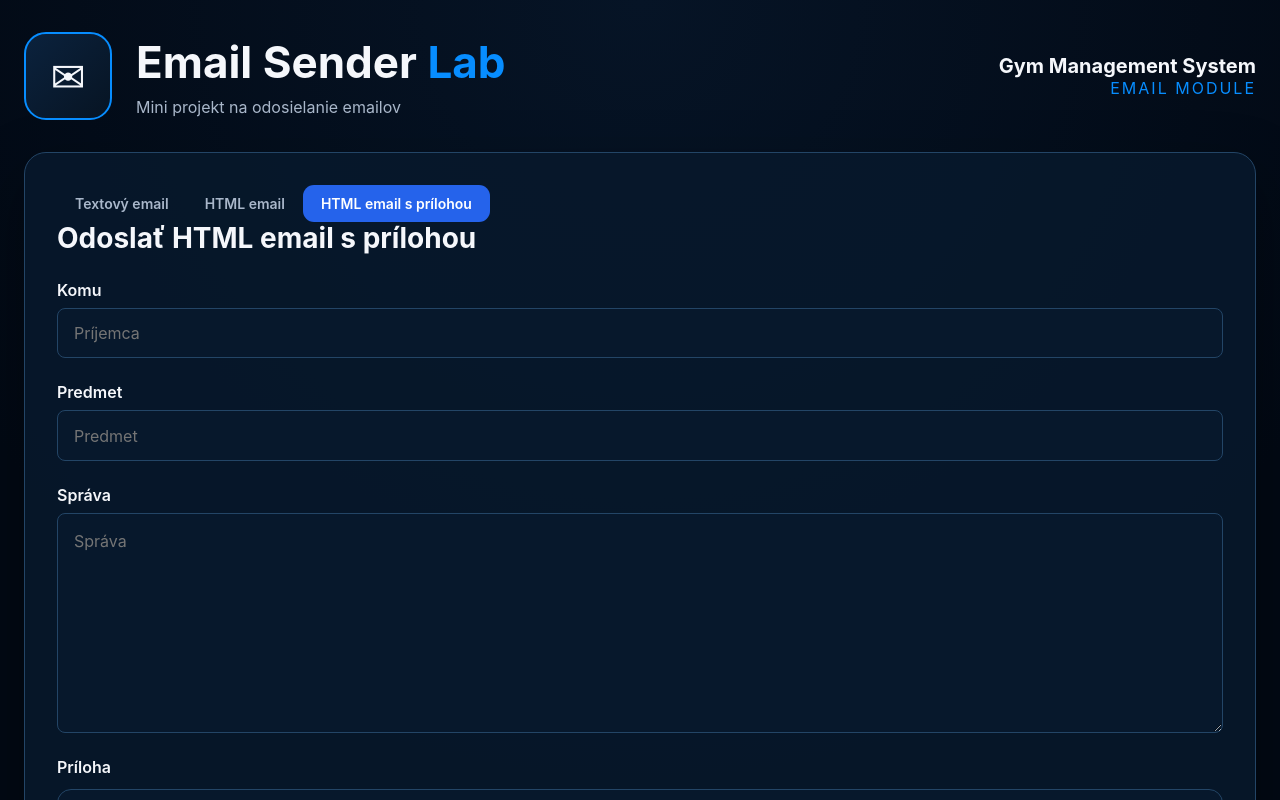
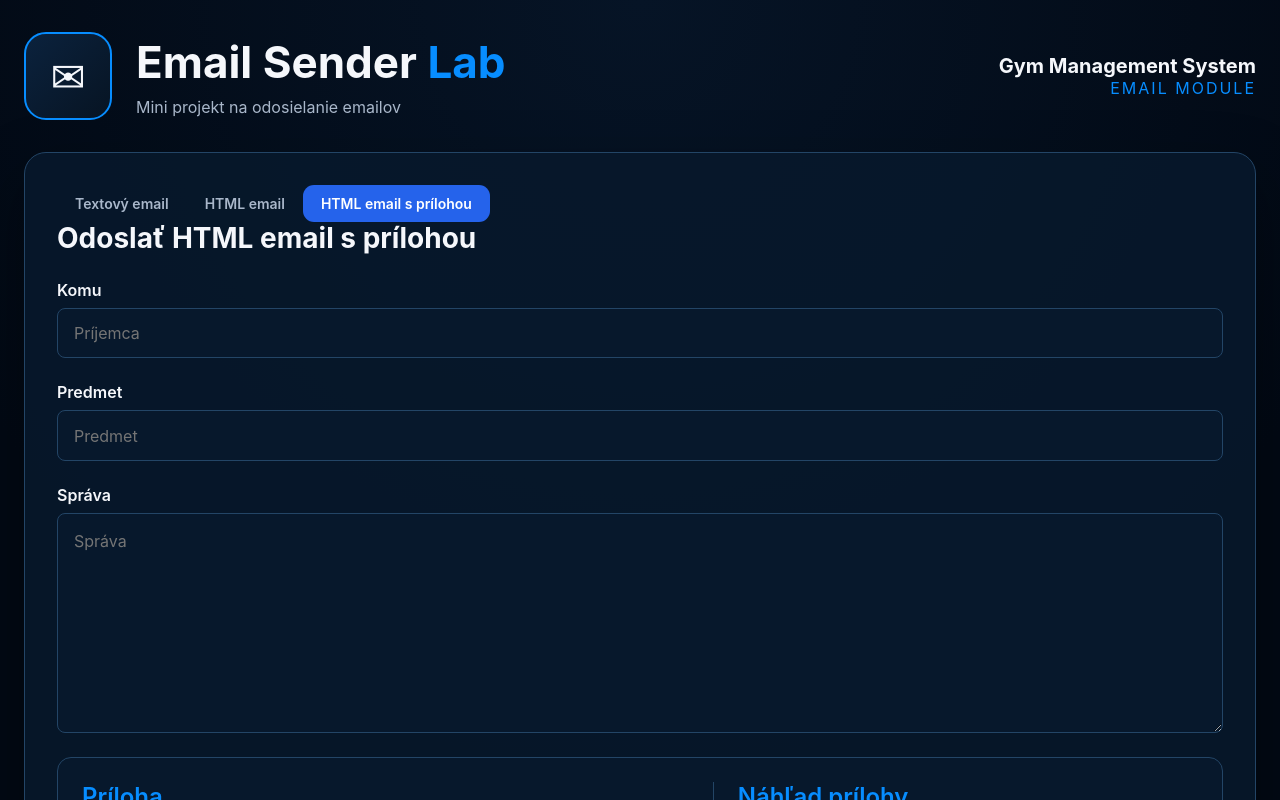
Before and after one commit to PatrikScerba/email-sender-lab, a React (Vite) app in the folder react-frontend/: page / in a window 1280 px wide. Both pictures are taken after a click on the button "HTML email s prílohou". Shown: the top 800 px of the page. Built offline with nearby package versions, Linux system fonts and the light colour scheme.

Commit message:
style(react-ui): presun a zjednotenie nadpisov sekcie prilohy

```diff
--- a/react-frontend/src/components/email/EmailForm.css
+++ b/react-frontend/src/components/email/EmailForm.css
@@ -157,12 +157,6 @@
   color: var(--color-text-muted);
 }
 
-.email-form__attachment-selected {
-  display: flex;
-  flex-direction: column;
-  gap: 0.75rem;
-}
-
 .email-form__attachment-card {
   display: grid;
   grid-template-columns: minmax(0, 1fr) minmax(280px, 0.8fr);
@@ -195,11 +189,11 @@
   border-left: 1px solid var(--color-border);
 }
 
-.email-form__attachment-preview-title {
+.email-form__attachment-title {
   margin: 0;
 
   color: var(--color-primary);
-  font-size: 1rem;
+  font-size: 1.5rem;
   font-weight: 600;
 }
 
--- a/react-frontend/src/components/email/EmailForm.jsx
+++ b/react-frontend/src/components/email/EmailForm.jsx
@@ -189,15 +189,9 @@ export default function EmailForm({ emailType }) {
 
         {emailType === "htmlWithAttachment" && (
           <div className="email-form__attachment">
-            <label
-              className="email-form__attachment-label"
-              htmlFor="attachment"
-            >
-              Príloha
-            </label>
-
             <div className="email-form__attachment-card">
               <div className="email-form__attachment-controls">
+                <h3 className="email-form__attachment-title">Príloha</h3>
                 <input
                   className="email-form__attachment-input"
                   ref={attachmentInputRef}
@@ -231,9 +225,7 @@ export default function EmailForm({ emailType }) {
               </div>
 
               <div className="email-form__attachment-preview">
-                <h3 className="email-form__attachment-preview-title">
-                  Náhľad prílohy
-                </h3>
+                <h3 className="email-form__attachment-title">Náhľad prílohy</h3>
 
                 <div className="email-form__attachment-preview-content">
                   {attachmentPreview ? (
```
